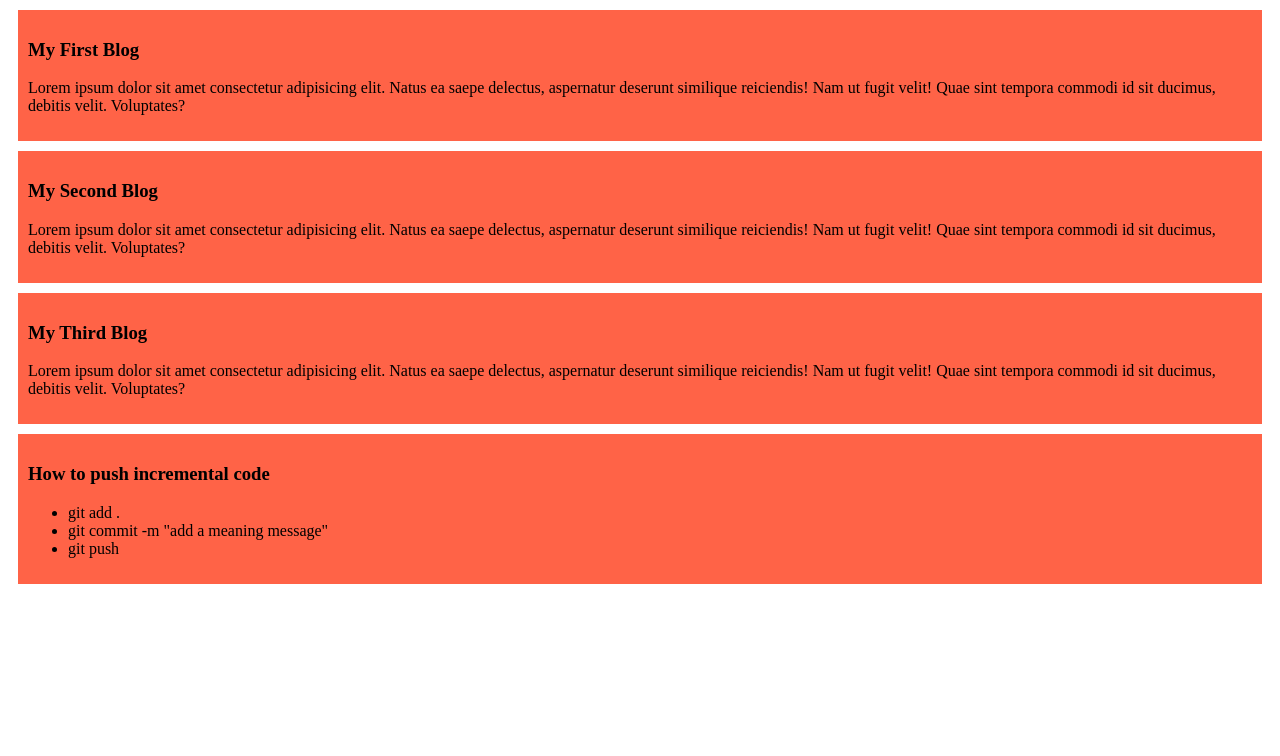
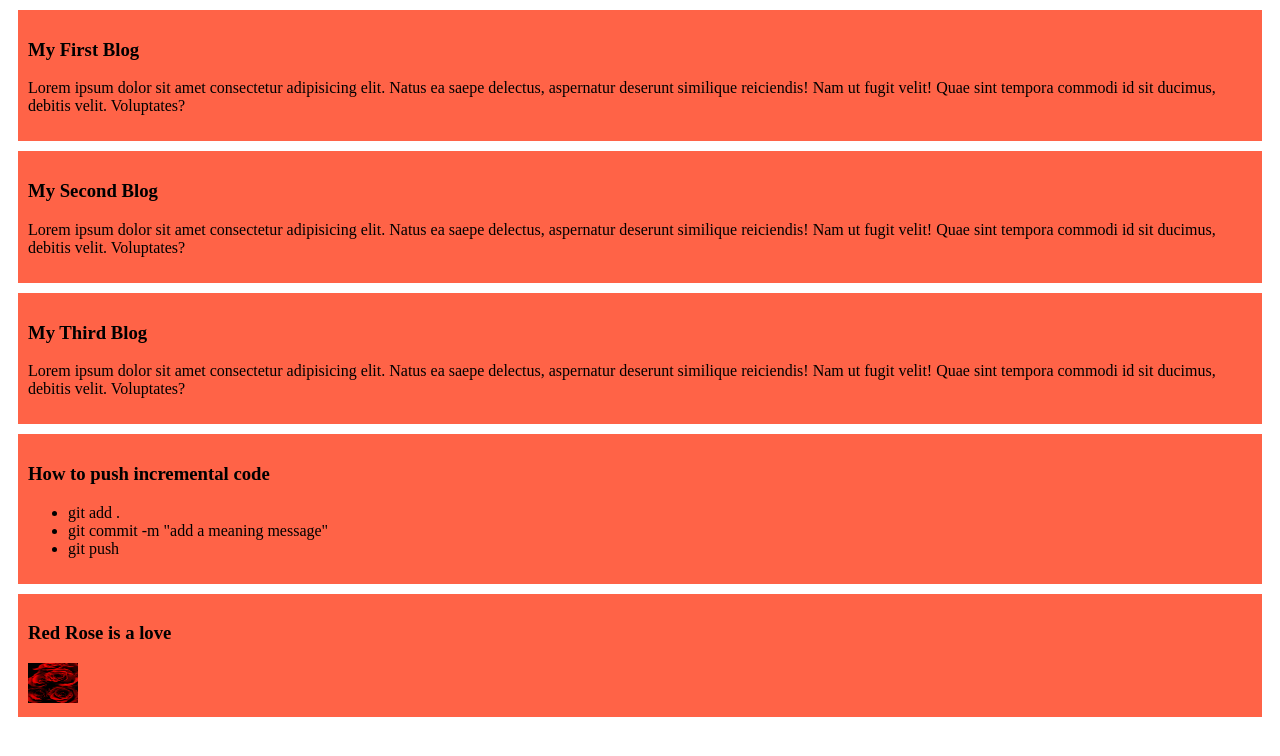
Before and after one commit to Anjuman-ara2828/my-simple-website, a plain HTML site: page index.html in a window 1280 px wide. Drawn offline with Linux system fonts and the light colour scheme.

Commit message:
added a red rose img

```diff
--- a/index.html
+++ b/index.html
@@ -27,5 +27,10 @@
         <li>git push</li>
     </ul>
    </div>
+   <div>
+    <h3>Red Rose is a love</h3>
+    <img width= "50px";
+    height= "40px"; src="Images/Red Flowers/cody-chan-OsHqxjVV0HE-unsplash.jpg" alt="">
+   </div>
 </body>
 </html>
```
Also changed, not shown: Images/House1.1000x750.webp (added), Images/Red Flowers/cody-chan-OsHqxjVV0HE-unsplash.jpg (added), Images/White Flowers/megan-gesler-yH9J4n_G5fI-unsplash.jpg (added), Images/White Flowers/whitepink.jpg (added), Images/cody-chan-OsHqxjVV0HE-unsplash.jpg (added), Images/home.png (added), Images/megan-gesler-yH9J4n_G5fI-unsplash (1).jpg (added), Images/whitepink.jpg (added), 2 other files.
